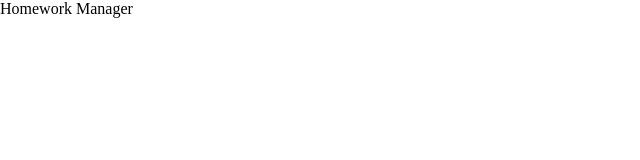
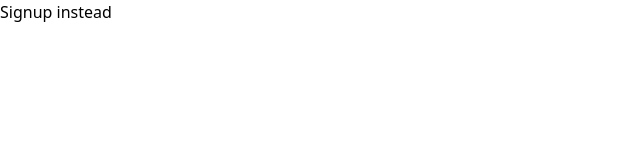
Before and after one commit to LeonardoTrapani/MyDiary, a React (Vite) app in the folder frontend/: page /login in a window 1280 px wide. Shown: the top 160 px of the page, without its empty margins (0-640 px from the left). Built offline with nearby package versions, Linux system fonts and the light colour scheme.

Commit message:
tailwindcss setup

```diff
--- a/frontend/package.json
+++ b/frontend/package.json
@@ -10,12 +10,16 @@
   },
   "dependencies": {
     "react": "^18.2.0",
-    "react-dom": "^18.2.0"
+    "react-dom": "^18.2.0",
+    "react-router-dom": "^6.3.0"
   },
   "devDependencies": {
     "@types/react": "^18.0.15",
     "@types/react-dom": "^18.0.6",
     "@vitejs/plugin-react": "^2.0.0",
+    "autoprefixer": "^10.4.7",
+    "postcss": "^8.4.14",
+    "tailwindcss": "^3.1.6",
     "typescript": "^4.6.4",
     "vite": "^3.0.0"
   }
--- /dev/null
+++ b/frontend/postcss.config.cjs
@@ -0,0 +1,6 @@
+module.exports = {
+  plugins: {
+    tailwindcss: {},
+    autoprefixer: {},
+  },
+}
--- a/frontend/src/App.tsx
+++ b/frontend/src/App.tsx
@@ -1,5 +1,14 @@
+import { Route, Routes } from 'react-router-dom';
+import { HomePage, LoginPage, SignupPage, NotFound } from './pages';
 function App() {
-  return <div>Homework Manager</div>;
+  return (
+    <Routes>
+      <Route path='/' element={<HomePage />} />
+      <Route path='/login' element={<LoginPage />} />
+      <Route path='/signup' element={<SignupPage />} />
+      <Route path='*' element={<NotFound />} />
+    </Routes>
+  );
 }
 
 export default App;
--- /dev/null
+++ b/frontend/src/hooks.ts
@@ -0,0 +1,89 @@
+export default '';
+// export const hook = () => {};
+// import { useState } from 'react';
+
+// export const useInput = (checkToBeValid: (value: string) => boolean) => {
+//   const [state, setState] = useState({
+//     value: '',
+//     isValid: false,
+//     hasBeenTouched: false,
+//   });
+
+//   const hasError = !state.isValid && state.hasBeenTouched;
+//   const onChangeValue = (event: ) => {
+//     let onEventValid = false;
+//     if (checkToBeValid(event.target.value)) {
+//       onEventValid = true;
+//     }
+//     setState({
+//       value: event.target.value,
+//       hasBeenTouched: true,
+//       isValid: onEventValid,
+//     });
+//   };
+//   const onBlur = () => {
+//     setState((prevState) => {
+//       const isValid = checkToBeValid(prevState.value);
+//       return {
+//         ...prevState,
+//         isValid,
+//         hasBeenTouched: true,
+//       };
+//     });
+//   };
+//   return [state.value, hasError, onChangeValue, onBlur];
+// };
+
+// export default useInput;
+
+// // ------- EXAMPLE ----------
+// // const {
+// //   fetchNow: sendCart,
+// //   data: sendCartData,
+// //   error: sendCartError,
+// //   loading: sendCartLoading,
+// // } = useFetch();
+
+// export const useFetch = () => {
+//   const [status, setStatus] = useState({
+//     loading: false,
+//     error: false,
+//     data: undefined,
+//   });
+//   const fetchNow = useCallback(async (url, options) => {
+//     if (options) {
+//       options.body = JSON.stringify(options.body);
+//     }
+
+//     setStatus({ loading: true, error: false, data: undefined });
+
+//     try {
+//       console.log('FETCHING DATA');
+//       const result = await fetch(url, {
+//         ...options,
+//       });
+//       if (!result.ok) {
+//         return setStatus((previousStatus) => {
+//           return {
+//             ...previousStatus,
+//             error: new Error('Unable to fetch'),
+//           };
+//         });
+//       }
+//       const data = await result.json();
+//       setStatus({
+//         loading: false,
+//         error: false,
+//         data: data,
+//       });
+//     } catch (err) {
+//       setStatus({
+//         loading: false,
+//         error: err,
+//         data: null,
+//       });
+//     }
+//   }, []);
+
+//   return { ...status, fetchNow };
+// };
--- a/frontend/src/index.css
+++ b/frontend/src/index.css
@@ -3,3 +3,7 @@
   padding: 0;
   margin: 0;
 }
+
+@tailwind base;
+@tailwind components;
+@tailwind utilities;
--- a/frontend/src/main.tsx
+++ b/frontend/src/main.tsx
@@ -1,10 +1,13 @@
-import React from 'react'
-import ReactDOM from 'react-dom/client'
-import App from './App'
-import './index.css'
+import React from 'react';
+import ReactDOM from 'react-dom/client';
+import App from './App';
+import './index.css';
+import { BrowserRouter } from 'react-router-dom';
 
 ReactDOM.createRoot(document.getElementById('root') as HTMLElement).render(
   <React.StrictMode>
-    <App />
+    <BrowserRouter>
+      <App />
+    </BrowserRouter>
   </React.StrictMode>
-)
+);
--- /dev/null
+++ b/frontend/src/pages.tsx
@@ -0,0 +1,29 @@
+import { useEffect } from 'react';
+import { Link } from 'react-router-dom';
+import { useNavigate } from 'react-router-dom';
+
+export const HomePage = () => {
+  const navigate = useNavigate();
+  useEffect(() => {
+    console.log('running');
+    navigate('/login', { replace: true });
+  }, []);
+
+  return <h1>Home page</h1>;
+};
+
+export const LoginPage = () => {
+  return (
+    <Link className='' to='/signup'>
+      Signup instead
+    </Link>
+  );
+};
+
+export const SignupPage = () => {
+  return <Link to='/login'>Login instead</Link>;
+};
+
+export const NotFound = () => {
+  return <h1>Error 404: page not found</h1>;
+};
--- /dev/null
+++ b/frontend/tailwind.config.cjs
@@ -0,0 +1,8 @@
+/** @type {import('tailwindcss').Config} */
+module.exports = {
+  content: ['./src/*'],
+  theme: {
+    extend: {},
+  },
+  plugins: [],
+};
```
